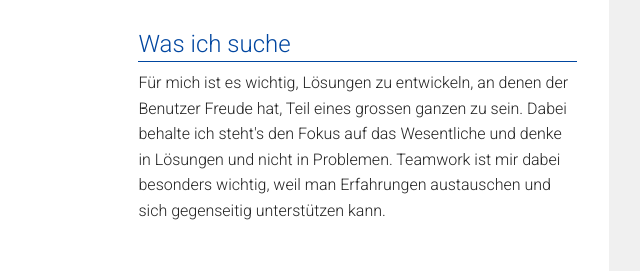
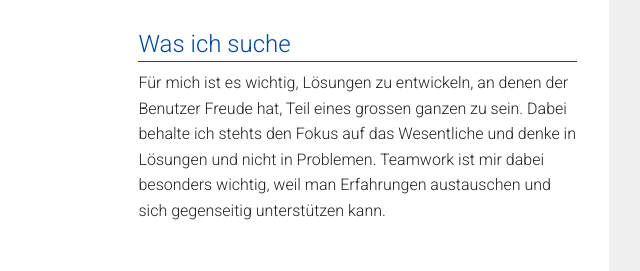
Before and after one commit to philippjauss/philippjauss.gate107.com, a plain HTML site: page cv.html in a window 1280 px wide. Shown: the part 531-802 px from the top of the page, 431-1071 px from the left. Drawn offline with Linux system fonts and the light colour scheme.

Commit message:
Schreibfehler korrigiert
Schreibfehler korrigiert

```diff
--- a/cv.html
+++ b/cv.html
@@ -106,7 +106,7 @@
                 <div class="row mainContent">
                     <div class="large-9 large-offset-3 medium-10 medium-offset-2 columns">
                         <p>
-                        Für mich ist es wichtig, Lösungen zu entwickeln, an denen der Benutzer Freude hat, Teil eines grossen ganzen zu sein. Dabei behalte ich steht's den Fokus auf das Wesentliche und denke in Lösungen und nicht in Problemen. Teamwork ist mir dabei besonders wichtig, weil man Erfahrungen austauschen und sich gegenseitig unterstützen kann.
+                        Für mich ist es wichtig, Lösungen zu entwickeln, an denen der Benutzer Freude hat, Teil eines grossen ganzen zu sein. Dabei behalte ich stehts den Fokus auf das Wesentliche und denke in Lösungen und nicht in Problemen. Teamwork ist mir dabei besonders wichtig, weil man Erfahrungen austauschen und sich gegenseitig unterstützen kann.
                         </p>
                     </div>
                 </div>
```
